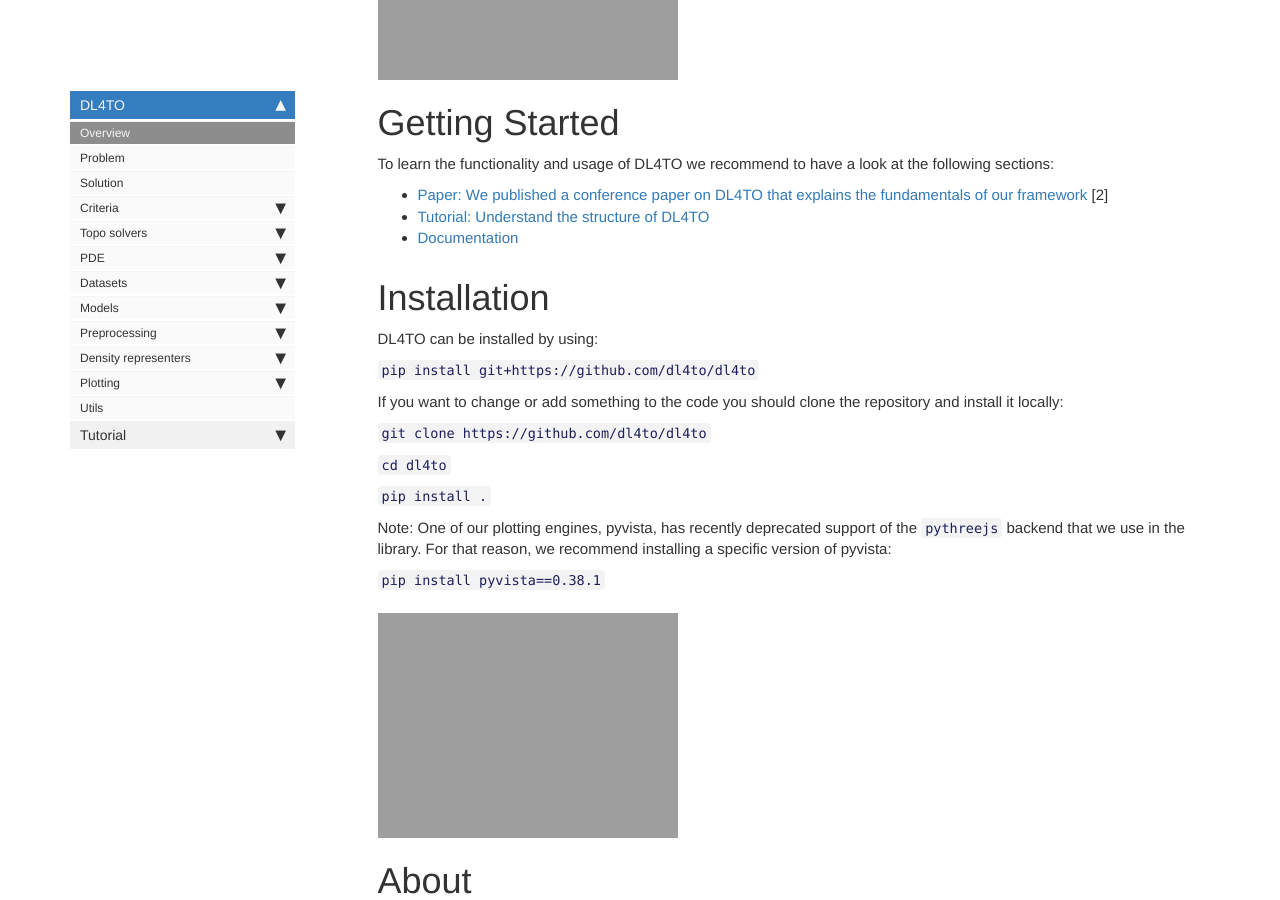
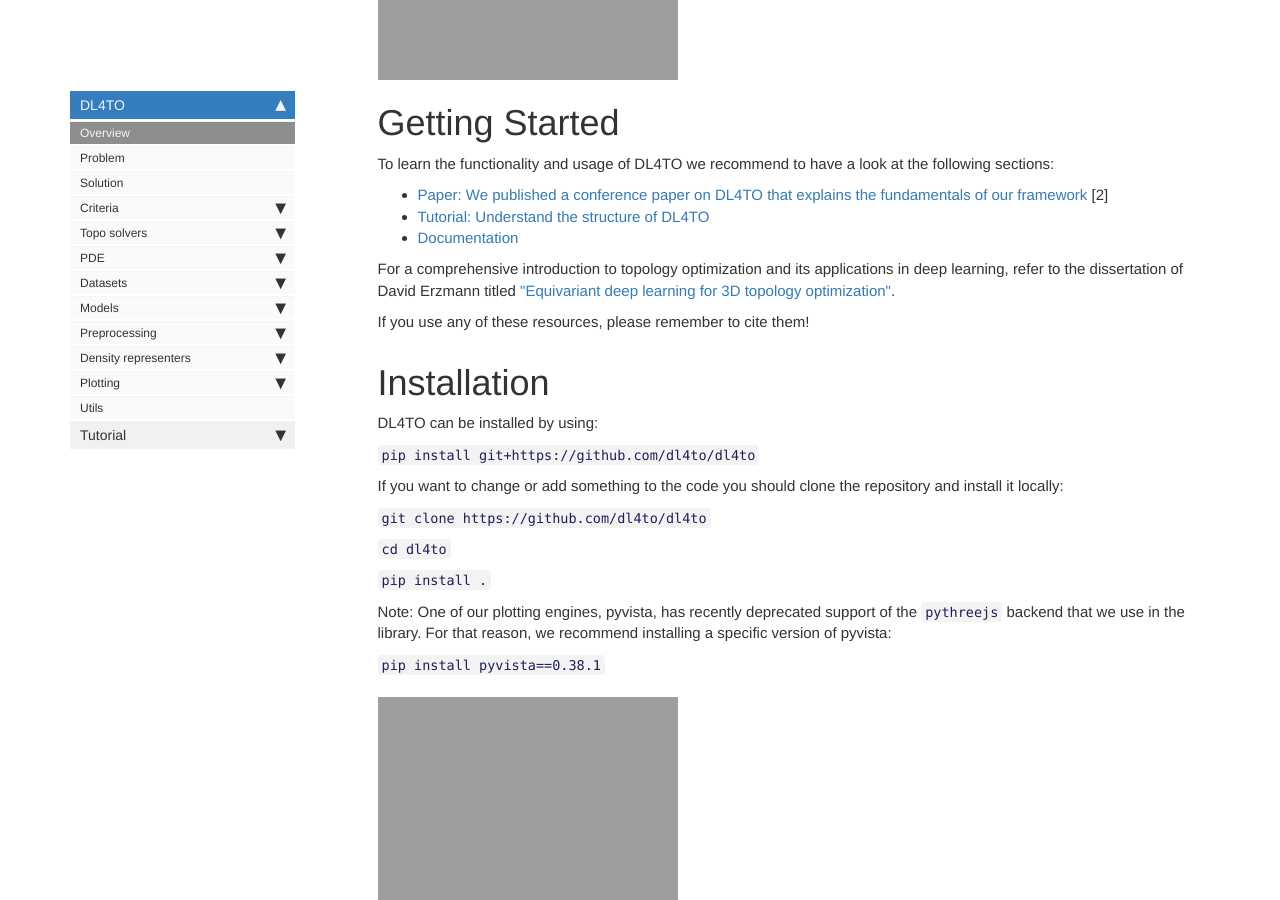
Before and after one commit to dl4to/dl4to, a Jekyll site: the page built from docs/index.html, in a window 1280 px wide and 900 px high, scrolled down 1793 px. Built offline with Jekyll 4.4.1, drawn with Linux system fonts in a browser that asks for light colours; nearby versions of some CDN libraries; comment, search, counter and statistics services are not loaded.

Commit message:
changed readme file, added dissertation as source

```diff
--- a/docs/index.html
+++ b/docs/index.html
@@ -121,6 +121,8 @@
 <li><a href="https://dl4to.github.io/dl4to/tutorial_overview.html">Tutorial: Understand the structure of DL4TO</a></li>
 <li><a href="https://dl4to.github.io/dl4to/">Documentation</a> </li>
 </ul>
+<p>For a comprehensive introduction to topology optimization and its applications in deep learning, refer to the dissertation of David Erzmann titled <a href="https://media.suub.uni-bremen.de/handle/elib/8405">"Equivariant deep learning for 3D topology optimization"</a>.</p>
+<p>If you use any of these resources, please remember to cite them!</p>
 
 </div>
 </div>
--- a/docs/trainable_topo_solver.html
+++ b/docs/trainable_topo_solver.html
@@ -40,7 +40,7 @@
 
 
 <div class="output_markdown rendered_html output_subarea ">
-<h2 id="TrainableTopoSolver" class="doc_header"><code>class</code> <code>TrainableTopoSolver</code><a href="dl4to/topo_solvers.py#L725" class="source_link" style="float:right">[source]</a></h2><blockquote><p><code>TrainableTopoSolver</code>(<strong><code>criterion</code></strong>:<code>dl4to.criteria.Criterion</code>, <strong><code>model</code></strong>:<code>Module</code>, <strong><code>optimizer</code></strong>:<code>Optimizer</code>, <strong><code>preprocessing</code></strong>:<code>dl4to.preprocessing.Preprocessing</code>=<em><code>&lt;dl4to.preprocessing.TrivialPreprocessing object at 0x7f2955724790&gt;</code></em>, <strong><code>name</code></strong>:<code>str</code>=<em><code>None</code></em>) :: <a href="/dl4totopo_solver.html#TopoSolver"><code>TopoSolver</code></a></p>
+<h2 id="TrainableTopoSolver" class="doc_header"><code>class</code> <code>TrainableTopoSolver</code><a href="dl4to/topo_solvers.py#L725" class="source_link" style="float:right">[source]</a></h2><blockquote><p><code>TrainableTopoSolver</code>(<strong><code>criterion</code></strong>:<code>dl4to.criteria.Criterion</code>, <strong><code>model</code></strong>:<code>Module</code>, <strong><code>optimizer</code></strong>:<code>Optimizer</code>, <strong><code>preprocessing</code></strong>:<code>dl4to.preprocessing.Preprocessing</code>=<em><code>&lt;dl4to.preprocessing.TrivialPreprocessing object at 0x7f1d2e47fb20&gt;</code></em>, <strong><code>name</code></strong>:<code>str</code>=<em><code>None</code></em>) :: <a href="/dl4totopo_solver.html#TopoSolver"><code>TopoSolver</code></a></p>
 </blockquote>
 <p>A topo solver that is trainable and can be used for learned topology optimization.</p>
 <table>
```
Also changed, not shown: other parts of docs/trainable_topo_solver.html (+1 -1 lines), README.md, 1 other file.
